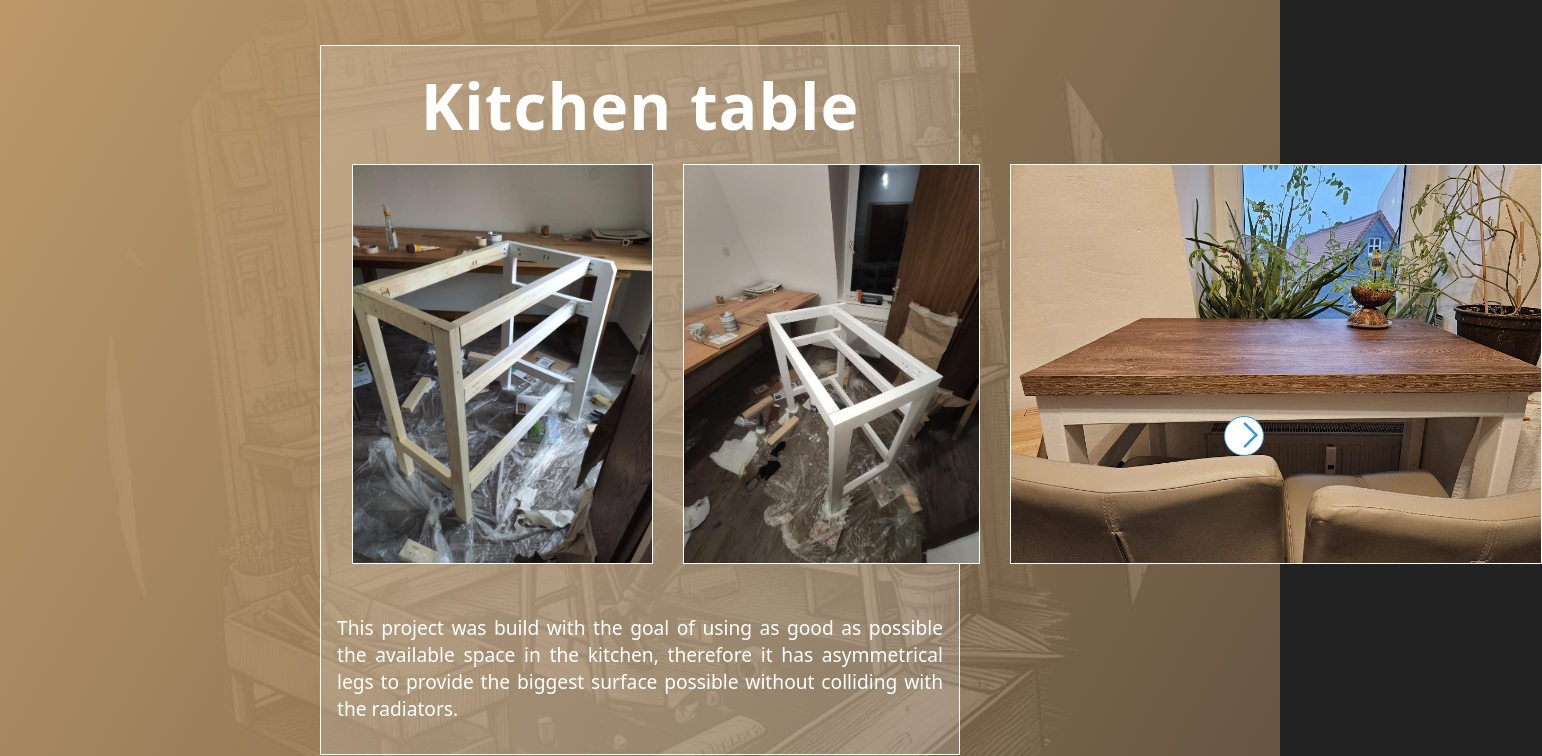
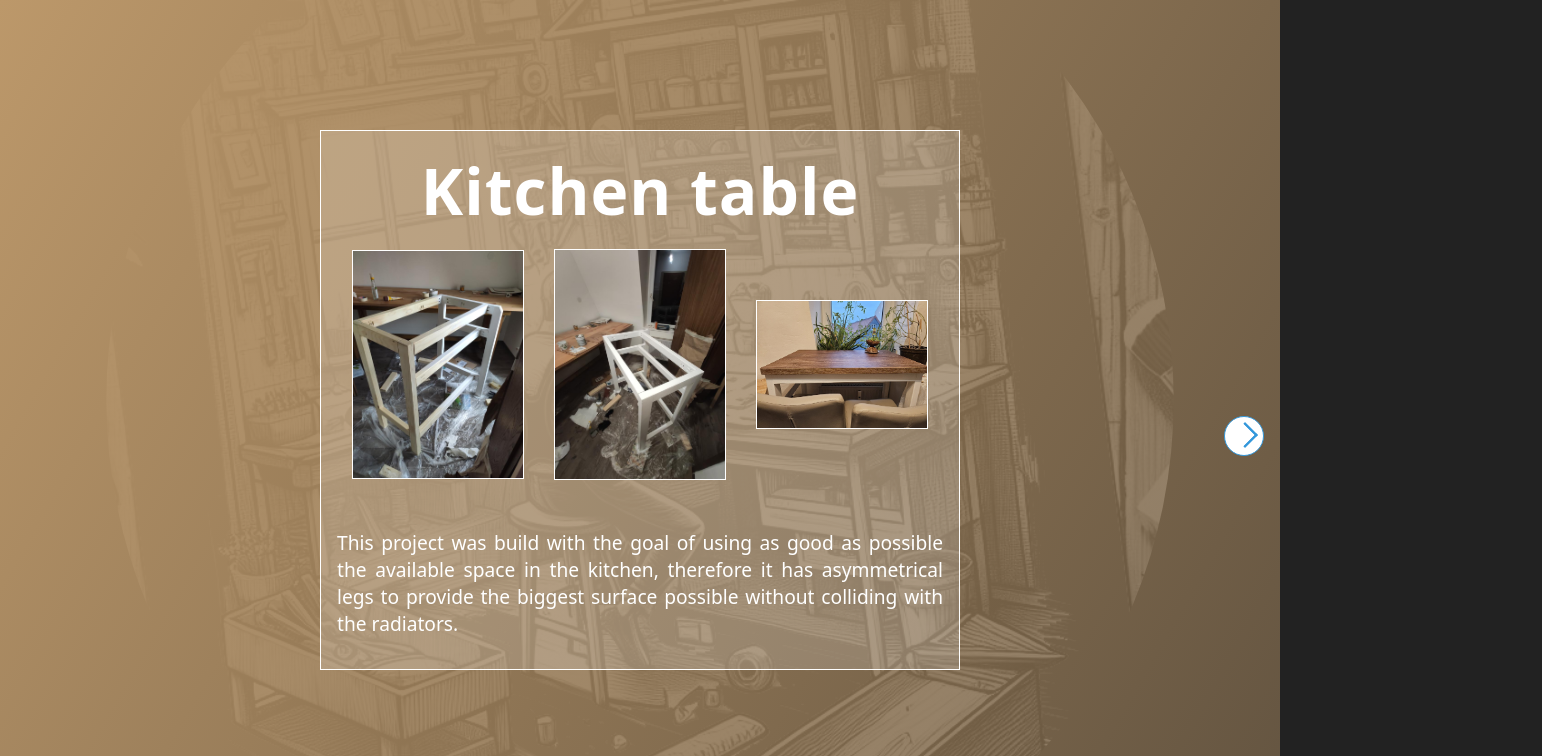
Before and after one commit to nck974/nichoko, an Angular app: page /projects/diy in a window 1280 px wide. Shown: the top 756 px of the page, 1542 px wide, since content can reach past the window. Built offline with nearby package versions, Linux system fonts and the light colour scheme.

Commit message:
Fix some alignment bugs observed in chrome and improve some texts

```diff
--- a/src/app/content/projects/diy.ts
+++ b/src/app/content/projects/diy.ts
@@ -30,7 +30,7 @@ export function getDiyProjects(): Project[] {
                 "/assets/images/projects/diy/guitar-2.jpg",
                 "/assets/images/projects/diy/guitar-3.jpg",
             ],
-            description: "All the pieces where bought as a kit so most of the work involved just the preparation of the wood and then doing the paint job.<br><br>First it had to be sanded to get a smooth surface. Then it involved many paint layers as the primer included in the kit seems to be not working as expected. Spraying the color also required some experience which made me redo everything a couple of times. Finally for the shiny look it also required a good quality varnish and many hours of hand polishing to get to the results of the photo.<br><br>As it was part of a kit quiet cheap the electronic components where not great and some electric noise could be heard with the guitar connected which could be partially solved by using aluminum foil."
+            description: "All the pieces where bought as a kit so most of the work involved just the preparation of the wood and then doing the paint job.<br><br>First it had to be sanded to get a smooth surface. Then it involved many paint layers as the primer included in the kit seems to be not working as expected. Spraying the color also required some experience which made me redo everything a couple of times. Finally for the shiny look it also required a good quality varnish and many hours of hand polishing to get to the results of the photo.<br><br>As it was part of an affordable kit, the electronic components where not great and some electric noise could be heard with the guitar connected which could be partially solved by using aluminum foil inside."
         },
         {
             id: 3,
@@ -40,7 +40,7 @@ export function getDiyProjects(): Project[] {
                 "/assets/images/projects/diy/distortion-pedal-2.jpg",
                 "/assets/images/projects/diy/distortion-pedal-3.jpg",
             ],
-            description: "This small project was bought as a kit which involved soldering all components and assembling a frame for it. The frame was spray painted, and polished for its end result.<br><br>The pedal worked as expected but using a cheap power source introduced too much noise to the signal, so a buying a quality DC power source is required for this projects."
+            description: "This small project was bought as a kit which involved soldering all components and assembling a frame for it. The frame was spray painted, and polished for its end result.<br><br>The pedal worked as expected but using an affordable power source introduced too much noise to the signal, so a buying a quality DC power source is required for this projects."
         },
         {
             id: 4,
@@ -95,7 +95,7 @@ export function getDiyProjects(): Project[] {
                 "/assets/images/projects/diy/shoe-rack-2.jpg",
                 "/assets/images/projects/diy/shoe-rack-3.jpg",
             ],
-            description: "Small and cheap shoe rack built to fit exactly under the table.."
+            description: "Small and cheap shoe rack built to fit exactly under the available space of a table."
         },
         {
             id: 9,
@@ -105,7 +105,7 @@ export function getDiyProjects(): Project[] {
                 "/assets/images/projects/diy/tools-cabinet-2.jpg",
                 "/assets/images/projects/diy/tools-cabinet-3.jpg",
             ],
-            description: "This was build to store all tools and have quick access to some of them It used cheap particle board for the interior, then it was covered with a thin layer of oak on the outside to give it the look of wood. For the doors light pine was used.<br><br>The paining was done using and air compressor which I had not experience before, therefore the liens are too visible and could have been improved."
+            description: "This was build to store all tools and have quick access to some of them. It used affordable particle board for the interior, then it was covered with a thin layer of oak on the outside to give it the look of wood. For the doors light pine was used.<br><br>The varnishing was done using and air compressor which I had not experience before, therefore the liens are too visible and could have been improved."
         },
         {
             id: 10,
--- a/src/app/sites/home/home.component.html
+++ b/src/app/sites/home/home.component.html
@@ -11,7 +11,7 @@
     <!-- Text content -->
     <div id="textContent-{{index}}" class="text-content">
 
-        <h1 class="title">{{pageContent.title}}</h1>
+        <h1 class="title title-centered">{{pageContent.title}}</h1>
         <h2>{{pageContent.body}}</h2>
 
         @if (pageContent.clickText && pageContent.link){
--- a/src/app/sites/projects/projects.component.html
+++ b/src/app/sites/projects/projects.component.html
@@ -14,7 +14,7 @@
             [class.hidden]="$index != currentIndex">
 
             <!-- Title -->
-            <h2 class="title">{{ item.title }}</h2>
+            <h2 class="title title-centered">{{ item.title }}</h2>
 
             <!-- Screenshots -->
             @if( item.images){
--- a/src/app/sites/projects/projects.component.scss
+++ b/src/app/sites/projects/projects.component.scss
@@ -22,6 +22,7 @@
 }
 
 .project-image {
+    min-width: 0; // Fix chrome bug that was overflowing images
     width: 100%;
     max-height: 50vh;
     object-fit: contain;
--- a/src/styles/texts.scss
+++ b/src/styles/texts.scss
@@ -5,6 +5,10 @@
     margin-bottom: 0;
 }
 
+.title-centered {
+    text-align: center;
+}
+
 .text-body {
     font-size: clamp(1.2rem, 5vw, 1rem);
     margin-bottom: 1rem;
```
